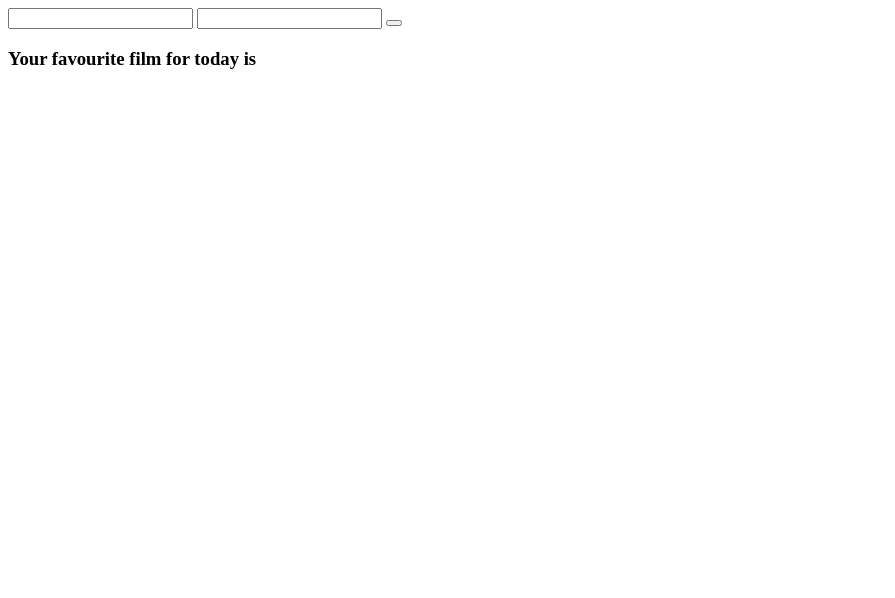
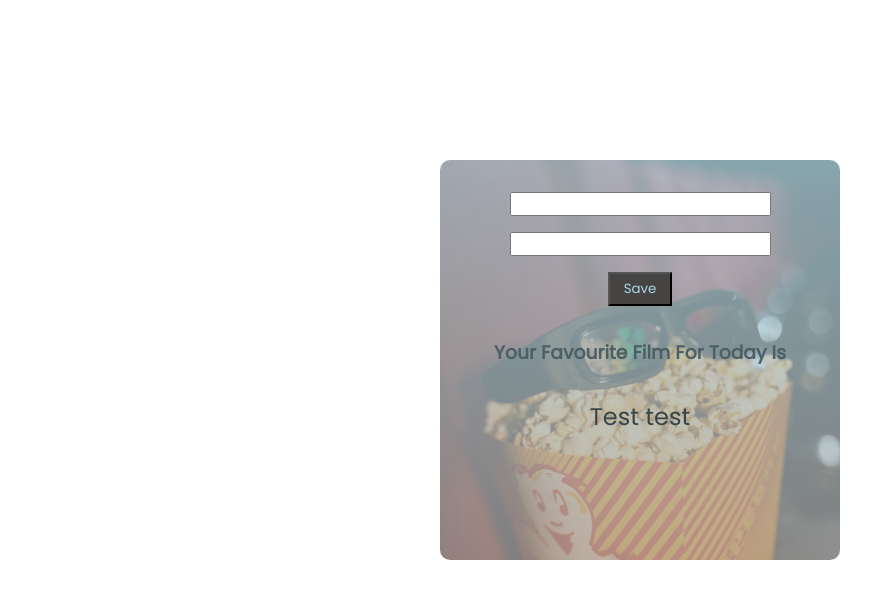
Before and after one commit to vatsarr/RKE136-week7-LocalStorage, a plain HTML site: page index.html in a window 1280 px wide. Shown: the whole page, without its empty margins (0-895 px from the left). Drawn offline with Linux system fonts and the light colour scheme.

Commit message:
css added

```diff
--- a/css/style.css
+++ b/css/style.css
@@ -0,0 +1,49 @@
+@import url("https://fonts.googleapis.com/css2?family=Poppins&family=Roboto&display=swap");
+
+* {
+  margin: 0;
+  padding: 0;
+  box-sizing: border-box;
+  font-family: Poppins, sans-serif;
+}
+
+.container {
+  height: 400px;
+  width: 400px;
+  border: none;
+  border-radius: 10px;
+  margin: 10rem auto;
+  text-align: center;
+  background: linear-gradient(
+      rgba(173, 216, 230, 0.747),
+      rgba(169, 169, 169, 0.745)
+    ),
+    url("../images/image1.jpg");
+  background-size: cover;
+  background-position: center;
+  padding-top: 1rem;
+}
+
+.container input,
+.container button {
+  display: block;
+  margin: 1rem auto;
+}
+
+.container button {
+  width: 4rem;
+  padding: 0.3rem;
+  color: lightblue;
+  background-color: rgb(70, 67, 67);
+}
+
+.container h3 {
+  margin: 2rem;
+  color: rgb(76, 95, 101);
+  text-transform: capitalize;
+}
+
+.container p {
+  color: rgb(55, 68, 72);
+  font-size: 1.5rem;
+}
--- a/index.html
+++ b/index.html
@@ -10,10 +10,10 @@
     <div class="container">
       <input type="text" name="" id="" class="userInputTitle" />
       <input type="text" name="" id="" class="userInputPosterUrl" />
-      <button class="button"></button>
+      <button class="button">Save</button>
 
       <h3>Your favourite film for today is</h3>
-      <p class="favoriteMovieTitle"></p>
+      <p class="favoriteMovieTitle">Test test</p>
     </div>
 
     <script src="scripts/app.js"></script>
```
